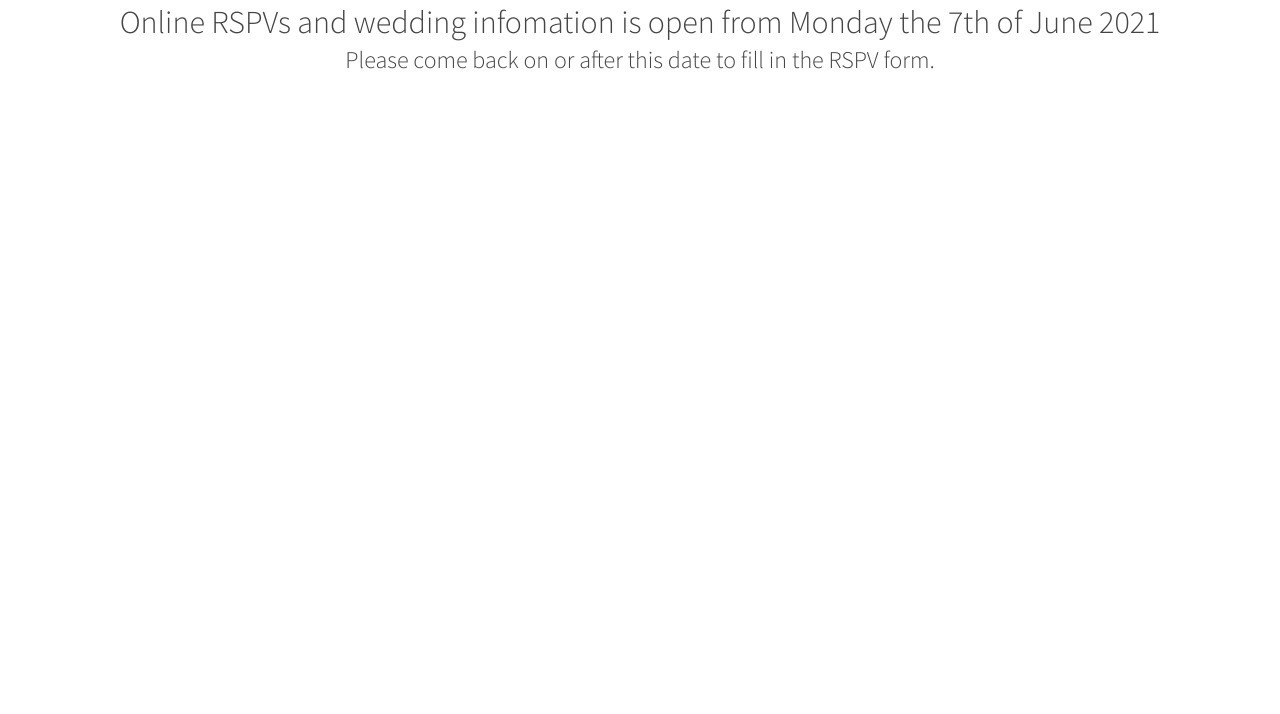
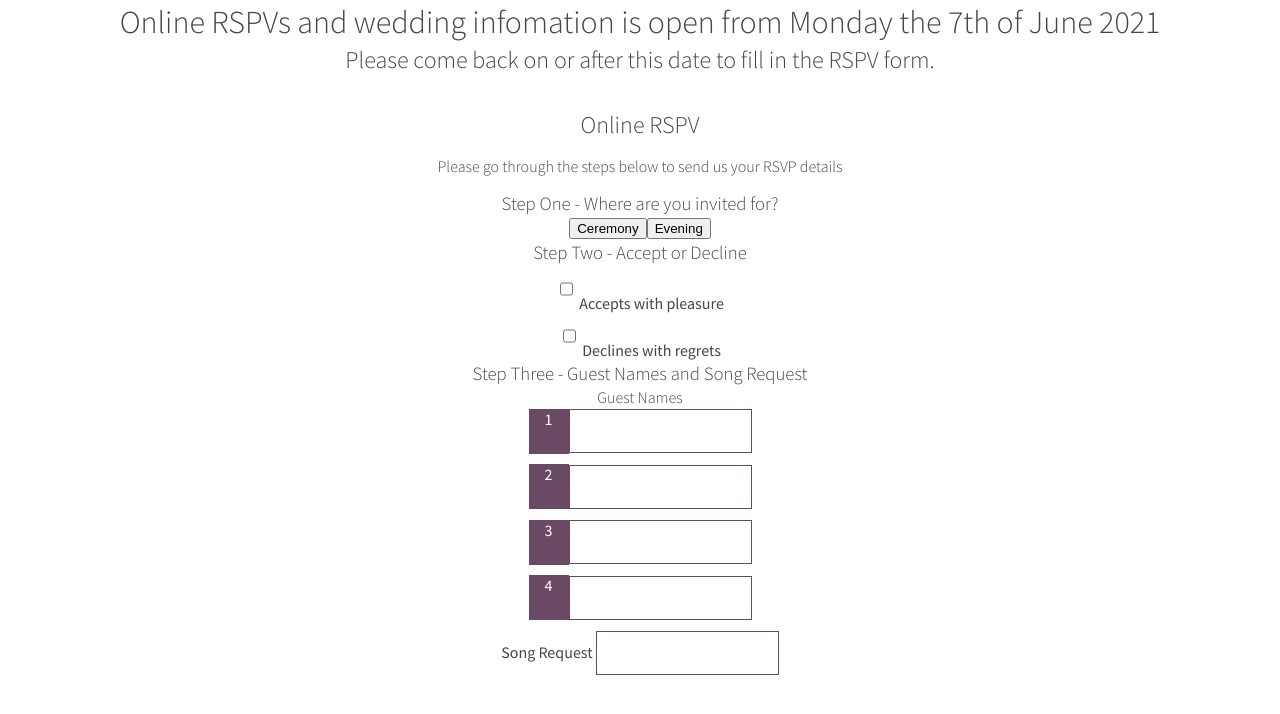
Before and after one commit to DannnB/weddingorama, a Vue app: page / in a window 1280 px wide. Shown: the top 714 px of the page. Built offline with nearby package versions, Linux system fonts and the light colour scheme.

Commit message:
layout for rspv

```diff
--- a/src/components/RSVP.vue
+++ b/src/components/RSVP.vue
@@ -1,110 +1,49 @@
 <template>
     <section class="rsvp">
-        <h2>RSVP</h2>
-        <p>Ceremony &amp; Reception guests only</p>
-        <label>You code
-            <input type="text" />
+        <h2>Online RSPV</h2>
+        <p>Please go through the steps below to send us your RSVP details</p>
+        <div class="form-steps">
+            <div class="step-1">
+                <h3 class="title is-3">Step One - Where are you invited for?</h3>
+                <button>Ceremony</button>
+                <button>Evening</button>
+            </div>
+            <div class="step-2">
+                <h3 class="title is-3">Step Two - Accept or Decline</h3>
+                <label>
+                    <input type="checkbox" name="accept-decline"/>
+                    Accepts with pleasure
                 </label>
-        <br>
-        <label>Name
-            <input type="text" />
+                <label>
+                    <input type="checkbox" name="accept-decline"/>
+                    Declines with regrets
                 </label>
-        <br>
-        <label>Number attending
-            <input type="text" />
-        </label>
-        <br>
+            </div>
+            <div class="step-3">
+                <h3 class="title is-3">Step Three - Guest Names and Song Request</h3>
+                <h4 class="title is-4">Guest Names</h4>
                 <label>
-            <input type="radio" name="attending"/>
-            Attending
-        </label>
-        <br>
-        <label>
-            <input type="radio" name="attending"/>
-            Not Attending
-        </label>
-
-        <form>
-            <div class="person">
-                <h3>Guest 1</h3>
-                <label>Name
+                    <span>1</span>
                     <input type="text"/>
                 </label>
-
-                <div class="menu">
-                    <h4>Starter</h4>
                 <label>
-                        <input type="radio" name="starter"/>
-                        Option one
+                    <span>2</span>
+                    <input type="text"/>
                 </label>
                 <label>
-                        <input type="radio" name="starter"/>
-                        Option two
-                    </label>
-
-                    <h4>Main</h4>
-                    <label>
-                        <input type="radio" name="main"/>
-                        Option one
+                    <span>3</span>
+                    <input type="text"/>
                 </label>
                 <label>
-                        <input type="radio" name="main"/>
-                        Option two
-                    </label>
-
-                    <h4>Dessert</h4>
-                    <label>
-                        <input type="radio" name="dessert"/>
-                        Option one
+                    <span>4</span>
+                    <input type="text"/>
                 </label>
                 <label>
-                        <input type="radio" name="dessert"/>
-                        Option two
+                    Song Request
+                    <input type="text"/>
                 </label>
             </div>
         </div>
-            <button>Add another guest?</button>
-
-            <div class="person">
-                <h3>Guest 2</h3>
-                <label>Name
-                    <input type="text"/>
-                </label>
-
-                <div class="menu">
-                    <h4>Starter</h4>
-                    <label>
-                        <input type="radio" name="starter"/>
-                        Soup of the day
-                    </label>
-                    <label>
-                        <input type="radio" name="starter"/>
-                        Option two
-                    </label>
-
-                    <h4>Main</h4>
-                    <label>
-                        <input type="radio" name="main"/>
-                        Option one
-                    </label>
-                    <label>
-                        <input type="radio" name="main"/>
-                        Option two
-                    </label>
-
-                    <h4>Dessert</h4>
-                    <label>
-                        <input type="radio" name="dessert"/>
-                        Option one
-                    </label>
-                    <label>
-                        <input type="radio" name="dessert"/>
-                        Option two
-                    </label>
-                </div>
-            </div>
-
-        </form>
     </section>
 </template>
 
@@ -120,4 +59,23 @@ export default {
         padding: 20px;
         background: rgb(230, 230, 230);
     }
+    label {
+        display: block;
+        position: relative;
+        width: 100%;
+        box-sizing: border-box;
+        span {
+            display: inline-block;
+            position: relative;
+            top: -11px;
+            width: 40px;
+            height: 45px;
+            color: #ffffff;
+            background: #6A4964;
+        }
+        input {
+            height: 40px;
+            border: 1px solid #6A4964;
+        }
+    }
 </style>
--- a/src/views/Home.vue
+++ b/src/views/Home.vue
@@ -4,7 +4,7 @@
     <h2>Please come back on or after this date to fill in the RSPV form.</h2>
     <!-- <Header /> -->
     <!-- <SMS /> -->
-    <!-- <RSVP /> -->
+    <RSVP />
     <!-- <Location /> -->
     <!-- <Schedule /> -->
     <!-- <Gifts /> -->
```
Lines whose indentation alone changed are shown as unchanged.
